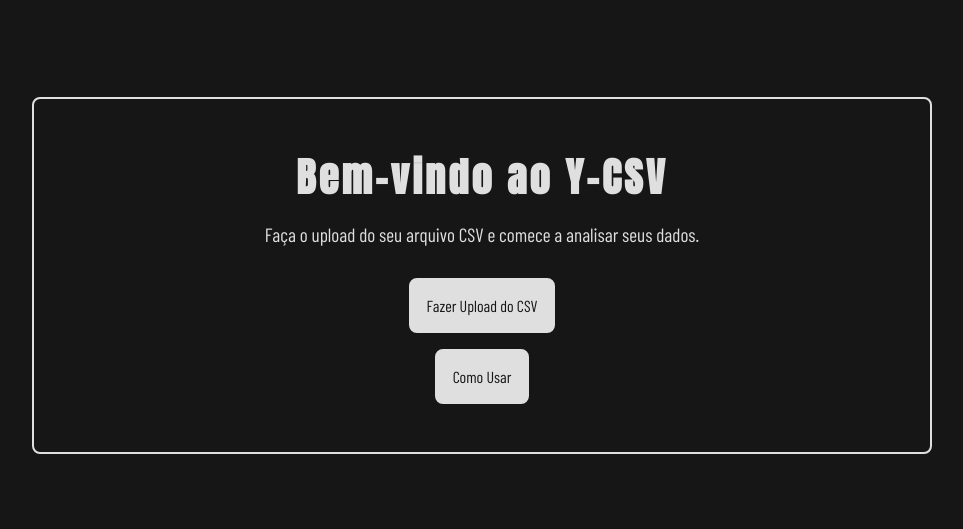
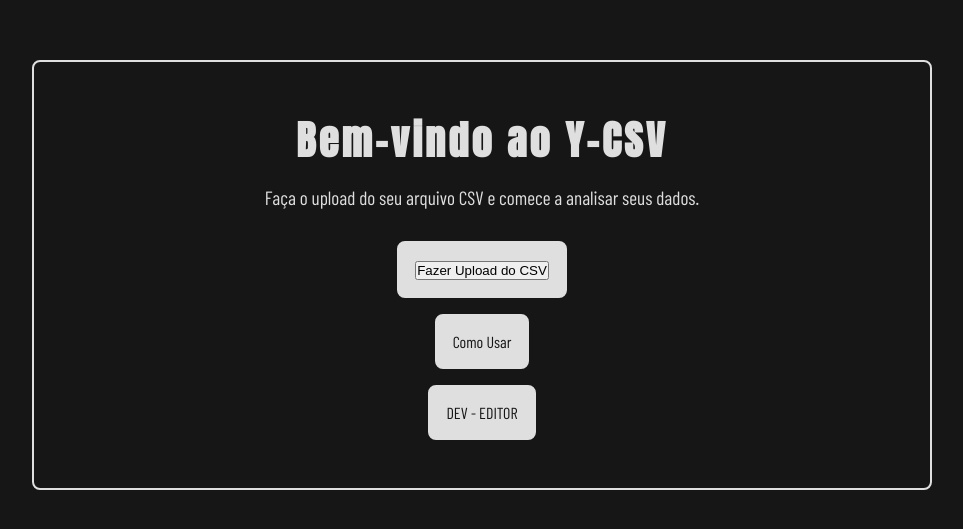
Before and after one commit to yannickcruz/Y-CSV, a React (Vite) app: page / in a window 1280 px wide. Shown: the part 125-654 px from the top of the page, without its empty margins (158-1121 px from the left). Built offline with nearby package versions, Linux system fonts and the light colour scheme.

Commit message:
feat: Implementado abrir e fechar pop-up de upload na página inicial

```diff
--- a/package.json
+++ b/package.json
@@ -11,6 +11,7 @@
   },
   "dependencies": {
     "localforage": "^1.10.0",
+    "lucide-react": "^1.17.0",
     "react": "^19.2.4",
     "react-dom": "^19.2.4",
     "react-router-dom": "^7.14.0"
--- a/src/App.jsx
+++ b/src/App.jsx
@@ -2,13 +2,20 @@ import { Routes, Route } from 'react-router-dom'
 import Layout from './components/Layout'
 import StartPage from './components/StartPage'
 import Editor from './components/Editor'
+import {useState, useCallback} from 'react'
+import UploadFile from './components/PopUps/UploadFile'
 
 function App() {
+
+  const [uploaderOpen, setUploaderOpen] = useState(false);
+
+
   return(
     <>
+      {uploaderOpen && <UploadFile isClose={setUploaderOpen} submit={(formData) => console.log(formData)} />}
       <Routes>
         <Route path='/' element={<Layout />}>
-          <Route index element={<StartPage />} />
+          <Route index element={<StartPage openUploader={setUploaderOpen} />} />
           <Route path='editor' element={<Editor />} />
         </Route>
       </Routes>
--- a/src/components/PopUps/UploadFile.jsx
+++ b/src/components/PopUps/UploadFile.jsx
@@ -1,10 +1,12 @@
 import { useRef, useState } from "react";
+import {CircleX} from 'lucide-react';
 
-const UploadFile = () => {
+const UploadFile = ({isClose, submit}) => {
 
     const fileInputRef = useRef(null);
     const [file, setFile] = useState(null);
     const [isDragging, setIsDragging] = useState(false);
+
 
     const handleDragOver = (e) => {
         e.preventDefault();
@@ -41,12 +43,17 @@ const UploadFile = () => {
         if(!file) return;
         const formData = new FormData();
         formData.append('file', file);
-
+        submit(formData);
     }
 
     return(
         <div id="upload-file" className="pop-up">
-            <h2>Upload File</h2>
+            <div className="pop-up-header">
+                <h2>Upload File</h2>
+                <button className="close-btn" onClick={() => isClose(false)}>
+                    <CircleX />
+                </button>
+            </div>
             <form action="/upload" className="upload-file-form" method="post" encType="multipart/form-data">
                 <div id="drop-area" onDragOver={handleDragOver} onDragLeave={handleDragLeave} onDrop={handleDrop} className={isDragging ? 'dragging' : ''}>
 
@@ -58,3 +65,5 @@ const UploadFile = () => {
         </div>
     )
 }
+
+export default UploadFile;
--- a/src/components/StartPage.jsx
+++ b/src/components/StartPage.jsx
@@ -1,15 +1,22 @@
 import "../css/StartPage.css"
 import { NavLink } from "react-router-dom"
+import { useState, useCallback } from "react"
 
-const StartPage = () => {
+const StartPage = ({openUploader}) => {
+
+    const handleOpen = () => {
+        openUploader(true);
+    }
+
     return(
         <section id="StartPage">
             <div id="box-container">
                 <h1 id="title">Bem-vindo ao Y-CSV</h1>
                 <p id="description">Faça o upload do seu arquivo CSV e comece a analisar seus dados.</p>
                 <ul className="start-btns">
-                    <li className="btn"><NavLink to="/editor" >Fazer Upload do CSV</NavLink></li> {/*Editor colocado temporariamente para construção do componente*/}
+                    <li className="btn"><button onClick={handleOpen}>Fazer Upload do CSV</button></li>
                     <li className="btn"><NavLink to="/how-use" >Como Usar</NavLink></li>
+                    <li className="btn"><NavLink to="/editor" >DEV - EDITOR</NavLink></li> {/*Editor colocado temporariamente para construção do componente*/}
                 </ul>
             </div>
         </section>
```
Also changed, not shown: 1 other file (tests, documents, lock files or other folders).
